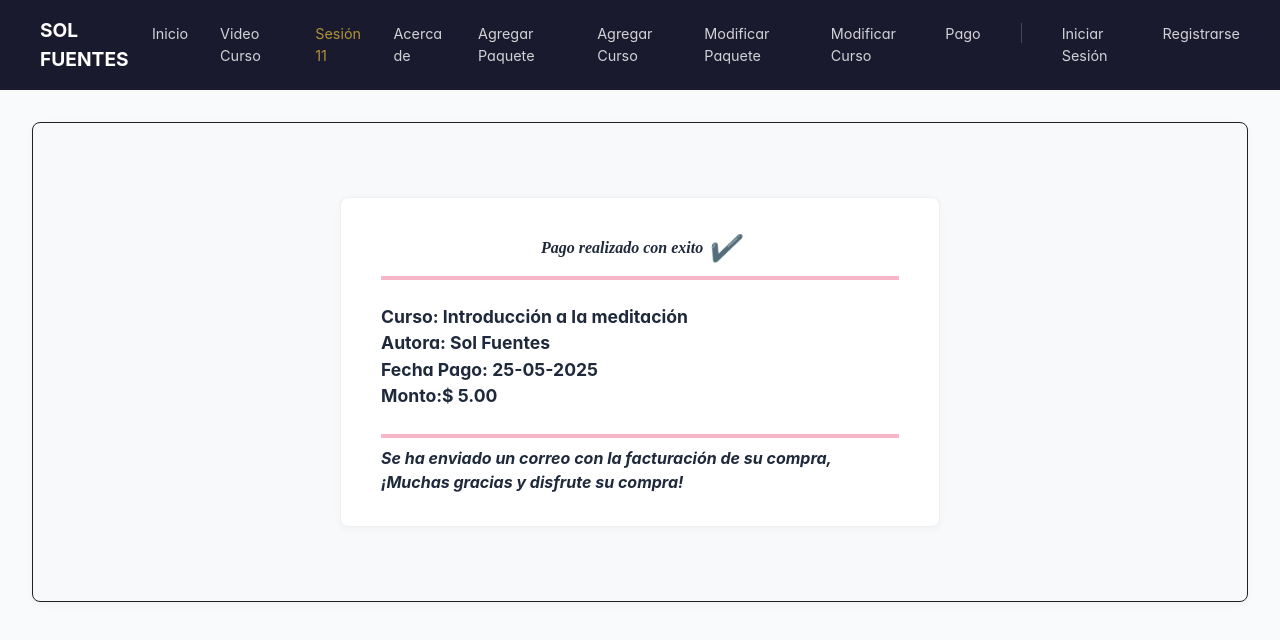
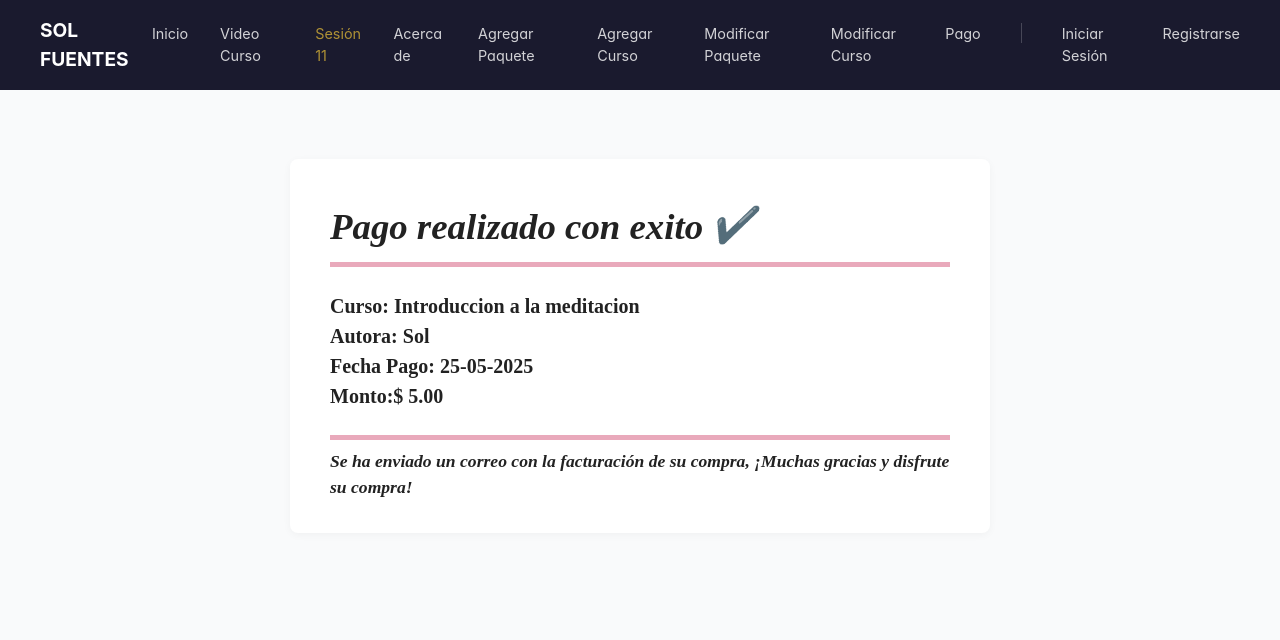
Before and after one commit to AlexZimmerBonjourAdrian/ProyectJava2025-Frontent, a React (Vite) app: page /Pago in a window 1280 px wide. Shown: the top 640 px of the page. Built offline with nearby package versions, Linux system fonts and the light colour scheme; no server answers; a web font is replaced by a local one.

Commit message:
PagoComponent fix PagoComponent

```diff
--- a/src/components/PagoComponent.jsx
+++ b/src/components/PagoComponent.jsx
@@ -8,53 +8,57 @@ const PagoComponent = ({
 }) => {
   return (
     <div style={{
-      background: '#f8f9fa',
       minHeight: '60vh',
       display: 'flex',
       flexDirection: 'column',
       alignItems: 'center',
       justifyContent: 'center',
-      border: '1px solid #222',
-      borderRadius: '8px',
-      margin: '2rem',
-      boxShadow: '0 2px 8px rgba(0,0,0,0.04)'
+      background: 'transparent',
+      margin: '0',
+      padding: '0'
     }}>
       <div style={{
         background: '#fff',
-        padding: '2rem 2.5rem',
+        padding: '2.5rem 2.5rem 2rem 2.5rem',
         borderRadius: '8px',
         boxShadow: '0 2px 8px rgba(0,0,0,0.04)',
         width: '100%',
-        maxWidth: '600px',
-        textAlign: 'center',
-        border: '1px solid #eee'
+        maxWidth: '700px',
+        textAlign: 'left',
+        border: 'none',
+        marginTop: '2rem',
       }}>
         <h2 style={{
           fontFamily: 'serif',
           fontWeight: 'bold',
           fontStyle: 'italic',
           marginBottom: '0.5rem',
-          marginTop: 0
+          marginTop: 0,
+          color: '#222',
+          fontSize: '2.3rem',
+          display: 'flex',
+          alignItems: 'center',
+          gap: '0.5rem',
         }}>
-          Pago realizado con exito <span style={{color: 'green', fontSize: '1.6rem', verticalAlign: 'middle'}}>✔️</span>
+          Pago realizado con exito <span style={{color: 'green', fontSize: '2.2rem', verticalAlign: 'middle'}}>✔️</span>
         </h2>
         <div style={{
-          borderTop: '4px solid #f7b6c7',
+          borderTop: '5px solid #e9a9bb',
           margin: '0.5rem 0 1.5rem 0',
           width: '100%'
         }} />
-        <div style={{textAlign: 'left', fontSize: '1.1rem', fontWeight: 'bold', marginBottom: '1rem'}}>
-          <div>Curso: <span style={{fontWeight: 'bold'}}>{curso}</span></div>
-          <div>Autora: <span style={{fontWeight: 'bold'}}>{autora}</span></div>
-          <div>Fecha Pago: <span style={{fontWeight: 'bold'}}>{fecha}</span></div>
-          <div>Monto:$ <span style={{fontWeight: 'bold'}}>{monto}</span></div>
+        <div style={{fontSize: '1.25rem', fontWeight: 'bold', color: '#222', marginBottom: '1.2rem', fontFamily: 'serif'}}>
+          <div><span style={{fontWeight: 'bold'}}>Curso: </span>Introduccion a la meditacion</div>
+          <div><span style={{fontWeight: 'bold'}}>Autora: </span>Sol</div>
+          <div><span style={{fontWeight: 'bold'}}>Fecha Pago: </span>25-05-2025</div>
+          <div><span style={{fontWeight: 'bold'}}>Monto:$ </span>5.00</div>
         </div>
         <div style={{
-          borderTop: '4px solid #f7b6c7',
+          borderTop: '5px solid #e9a9bb',
           margin: '1.5rem 0 0.5rem 0',
           width: '100%'
         }} />
-        <div style={{fontWeight: 'bold', fontSize: '1rem', fontStyle: 'italic', marginTop: '0.5rem', textAlign: 'left'}}>
+        <div style={{fontWeight: 'bold', fontSize: '1.1rem', fontStyle: 'italic', marginTop: '0.5rem', color: '#222', fontFamily: 'serif'}}>
           Se ha enviado un correo con la facturación de su compra, ¡Muchas gracias y disfrute su compra!
         </div>
       </div>
```
